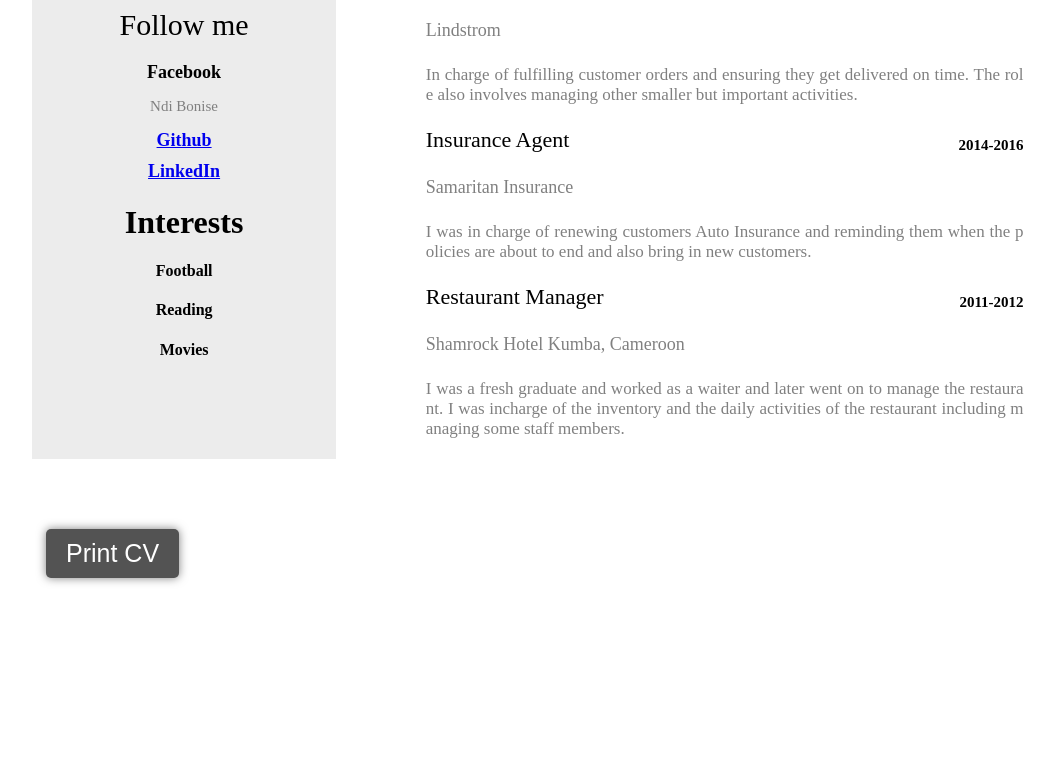
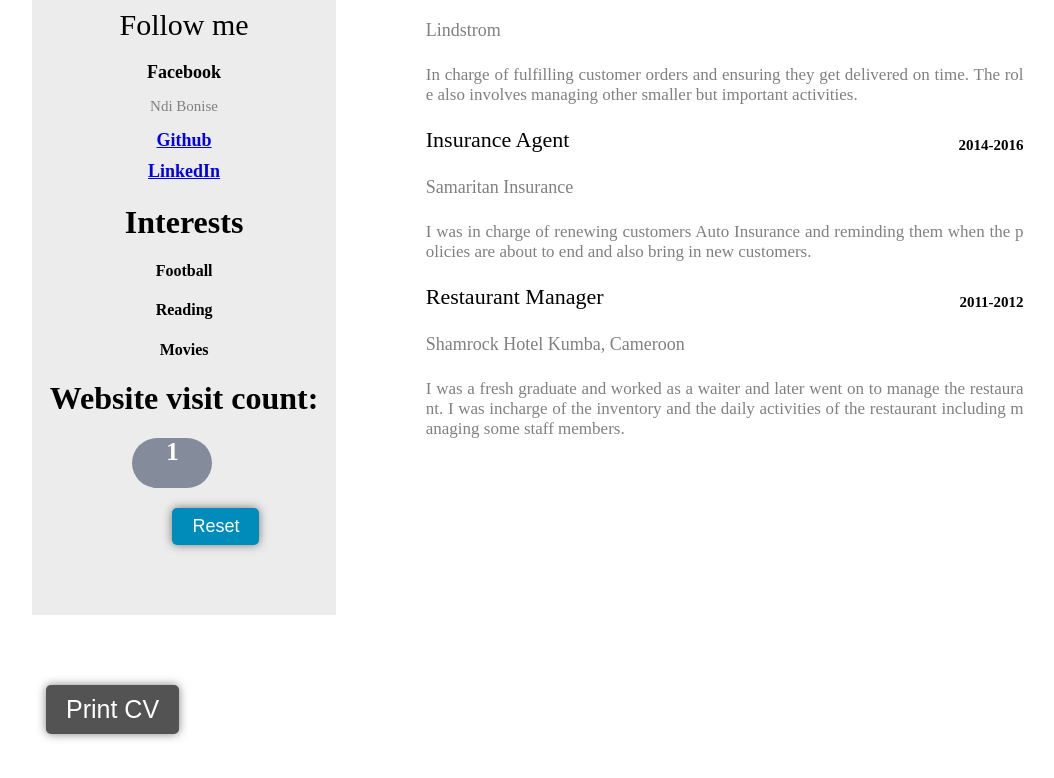
Before and after one commit to Bonny-code/Cloud-Resume-Challenge, a plain HTML site: page index.html in a window 1280 px wide. Shown: the part 976-1754 px from the top of the page, without its empty margins (102-1156 px from the left). Before the commit the page ends 1612 px from the top, so only its background shows below. Drawn offline with Linux system fonts and the light colour scheme.

Commit message:
button counter added

```diff
--- a/index.html
+++ b/index.html
@@ -93,6 +93,9 @@
             <h4>Reading</h4>
             <h4>Movies</h4>
           </div>
+          <div><h1>Website visit count:</h1></div>
+          <div class="website-counter"></div>
+          <button id="reset">Reset</button>
         </div>
 
         <div class="right-area">
@@ -176,6 +179,27 @@
       btn.onclick = () => {
         window.print();
       };
+
+      var counterContainer = document.querySelector(".website-counter");
+      var resetButton = document.querySelector("#reset");
+      var visitCount = localStorage.getItem("page_view");
+
+      // Check if page_view entry is present
+      if (visitCount) {
+        visitCount = Number(visitCount) + 1;
+        localStorage.setItem("page_view", visitCount);
+      } else {
+        visitCount = 1;
+        localStorage.setItem("page_view", 1);
+      }
+      counterContainer.innerHTML = visitCount;
+
+      // Adding onClick event listener
+      resetButton.addEventListener("click", () => {
+        visitCount = 1;
+        localStorage.setItem("page_view", 1);
+        counterContainer.innerHTML = visitCount;
+      });
     </script>
   </body>
 </html>
--- a/style.css
+++ b/style.css
@@ -247,3 +247,28 @@ button:hover {
     visibility: visible;
   }
 }
+
+/* Styles for reset button */
+
+.website-counter {
+  background-color: #848b9b;
+  height: 50px;
+  width: 80px;
+  color: white;
+  border-radius: 30px;
+  font-weight: 700;
+  font-size: 25px;
+  margin-top: 10px;
+  margin-left: 100px;
+}
+
+#reset {
+  margin-top: 20px;
+  background-color: #008cba;
+  cursor: pointer;
+  font-size: 18px;
+  padding: 8px 20px;
+  color: white;
+  border: 0;
+  margin-right: 100px;
+}
```
